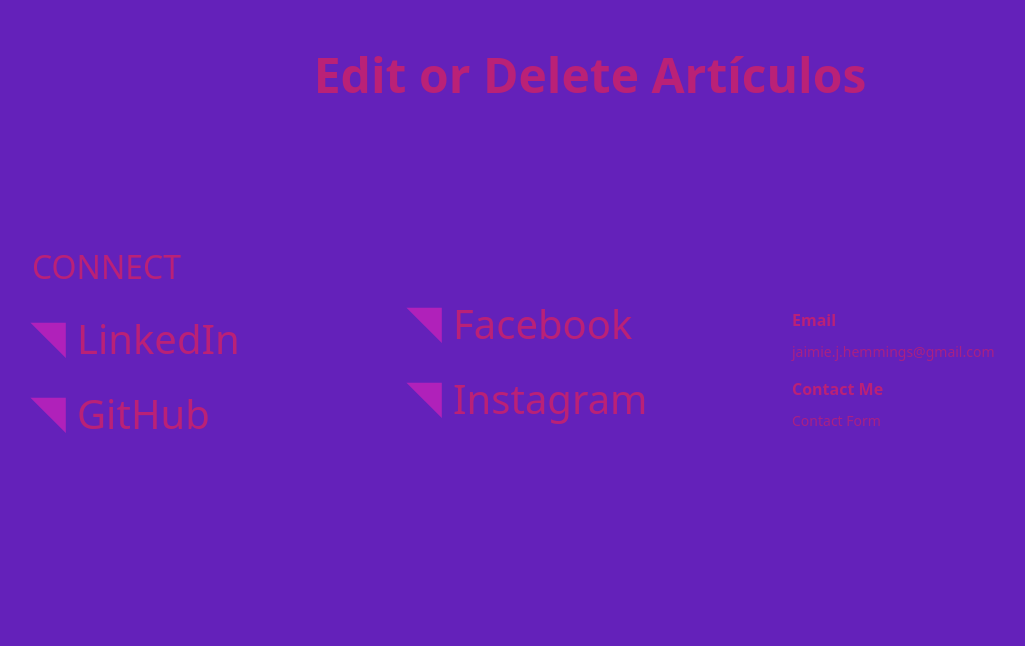
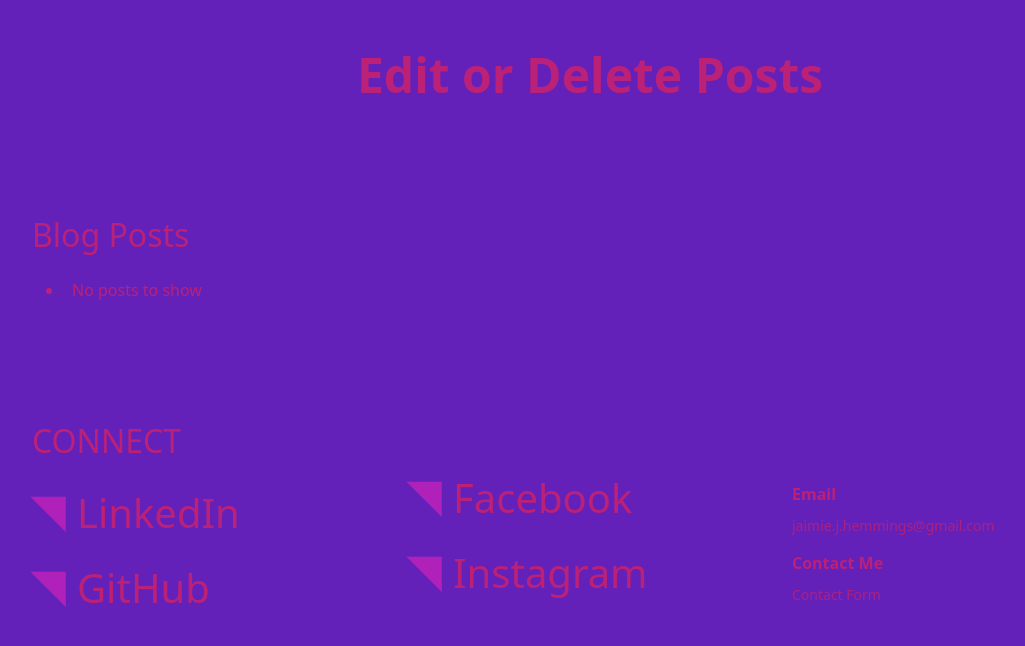
Before and after one commit to LidiaMorejudo/spanresources, a Python web app: template spanresources/templates/post-list.html in a window 1280 px wide. Shown: the part 58-704 px from the top of the page, without its empty margins (50-1075 px from the left). Run offline with Jinja, Linux system fonts and the light colour scheme; the template is opened without the code that fills it, so the values that code supplies are empty.

Commit message:
Added code in post list for the list of posts

```diff
--- a/spanresources/templates/post-list.html
+++ b/spanresources/templates/post-list.html
@@ -1,13 +1,87 @@
 {% extends "base.html" %}
-
 {% block content %}
-
-<section class="px-4 py-5 text-center small-hero bg-image">
+  <section class="px-4 py-5 text-center small-hero bg-image">
     <div class="row">
       <h1 class="display-5 fw-bold mb-3">
-        Edit or Delete <span class="focus-text">Artículos</span>
+        Edit or Delete <span class="focus-text">Posts</span>
       </h1>
     </div>
-</section>
-
+  </section>
+  <section>
+    <div class="container mt-5">
+      <div class="row">
+        <div class="col-12">
+          <h2 class="sub-title">Blog Posts</h2>
+          <ul class="blog-list mt-3">
+            <!-- Check for posts -->
+            {% if posts|length > 0 %}
+            <!-- Loop through the posts to format and display them -->
+              {% for post in posts %}
+              <li class="p-2 mt-1 mb-1">
+                <div class="row">
+                  <div class="col-8 pt-2 pb-5">
+                    <h3 class="pt-3 mb-3">{{ post.title }}</h3>
+                    {{ post.preview|truncate(50,true,'...')|safe }}
+                  </div>
+                  <div
+                    class="col-4 d-flex flex-column justify-content-center position-relative"
+                  >
+                    <a
+                      href="{{ url_for('edit_post', id=post.id) }}"
+                      class="btn btn-primary mb-3"
+                      >
+                      <svg xmlns="http://www.w3.org/2000/svg" fill="none" viewBox="0 0 24 24" stroke-width="1.5" stroke="currentColor" class="size-6">
+                        <path stroke-linecap="round" stroke-linejoin="round" d="m16.862 4.487 1.687-1.688a1.875 1.875 0 1 1 2.652 2.652L6.832 19.82a4.5 4.5 0 0 1-1.897 1.13l-2.685.8.8-2.685a4.5 4.5 0 0 1 1.13-1.897L16.863 4.487Zm0 0L19.5 7.125" />
+                      </svg> Edit Post
+                    </a>
+                    <button class="btn btn-danger delete-button">
+                      <svg class="w-6 h-6 text-gray-800 dark:text-white" aria-hidden="true" xmlns="http://www.w3.org/2000/svg" width="24" height="24" fill="currentColor" viewBox="0 0 24 24">
+                        <path fill-rule="evenodd" d="M8.586 2.586A2 2 0 0 1 10 2h4a2 2 0 0 1 2 2v2h3a1 1 0 1 1 0 2v12a2 2 0 0 1-2 2H7a2 2 0 0 1-2-2V8a1 1 0 0 1 0-2h3V4a2 2 0 0 1 .586-1.414ZM10 6h4V4h-4v2Zm1 4a1 1 0 1 0-2 0v8a1 1 0 1 0 2 0v-8Zm4 0a1 1 0 1 0-2 0v8a1 1 0 1 0 2 0v-8Z" clip-rule="evenodd"/>
+                      </svg> Delete Post
+                    </button>
+                    <div class="delete-confirm hide">
+                      <p>Are you sure you want to delete this post?</p>
+                      <div class="row">
+                        <div class="col-6">
+                          <a
+                            class="btn btn-danger"
+                            href="{{ url_for('delete_post', id=post.id) }}"
+                          >
+                            Yes, delete it!
+                          </a>
+                        </div>
+                        <div class="col-6">
+                          <button class="btn btn-primary cancel-delete">
+                            No, keep it!
+                          </button>
+                        </div>
+                      </div>
+                    </div>
+                  </div>
+                </div>
+              </li>
+              {% endfor %}
+              <!-- If there are no posts to show -->
+              {% else %}
+              <li class="p-2 mt-1 mb-1">
+                <p>No posts to show</p>
+              </li>
+            {% endif %}
+          </ul>
+        </div>
+      </div>
+      <div class="row">
+        <div class="col-12 page-buttons">
+          <!-- Check if there is a previous page to show -->
+          {% if prev_url %}
+          <a class="btn btn-primary" href="{{ prev_url }}">Newer posts</a>
+          {% endif %}
+          <!-- Check if there is a next page to show -->
+          {% if next_url %}
+          <a class="btn btn-primary" href="{{ next_url }}">Older posts</a>
+          {% endif %}
+        </div>
+      </div>
+    </div>
+  </section>
 {% endblock %}
```
